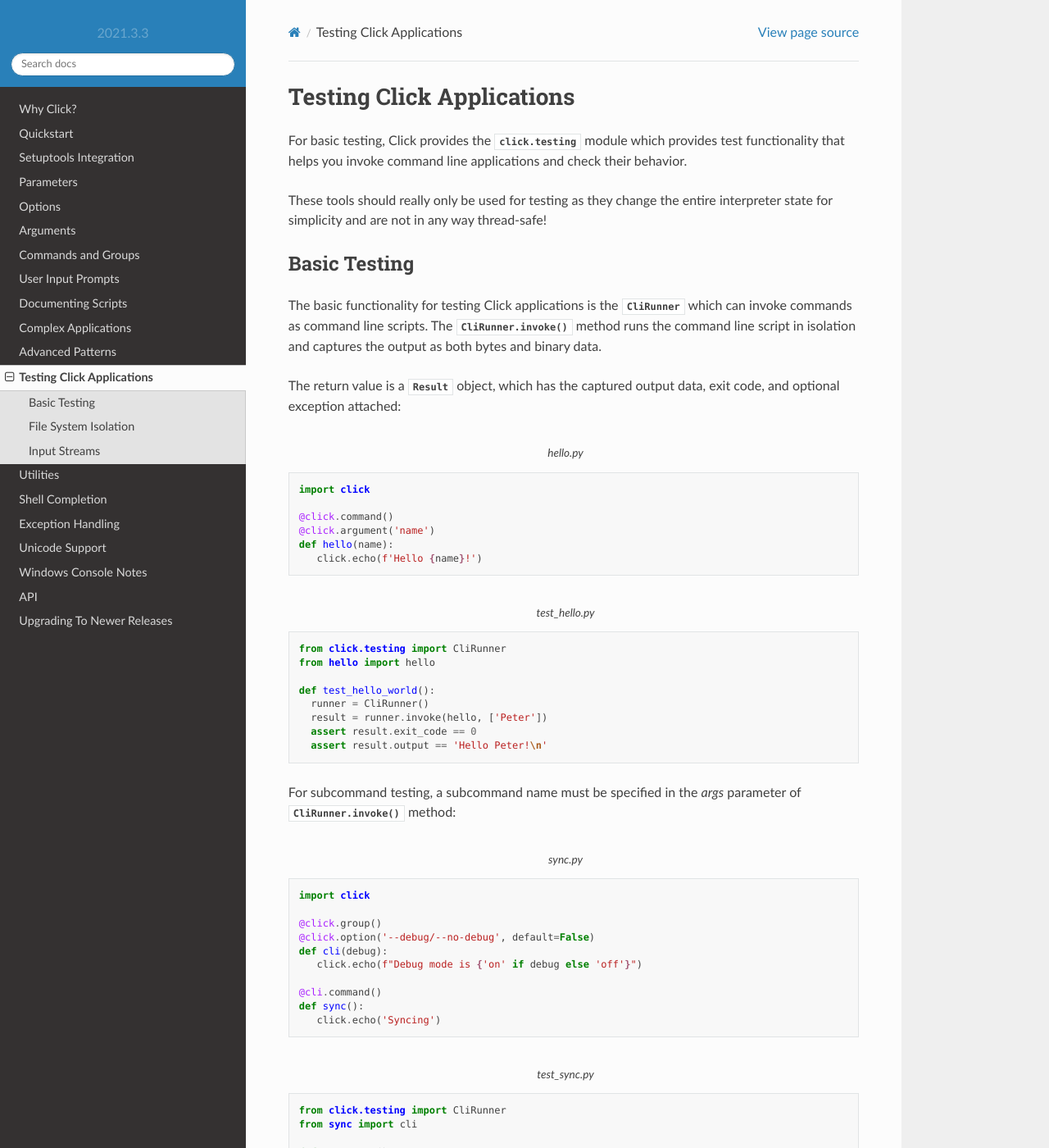
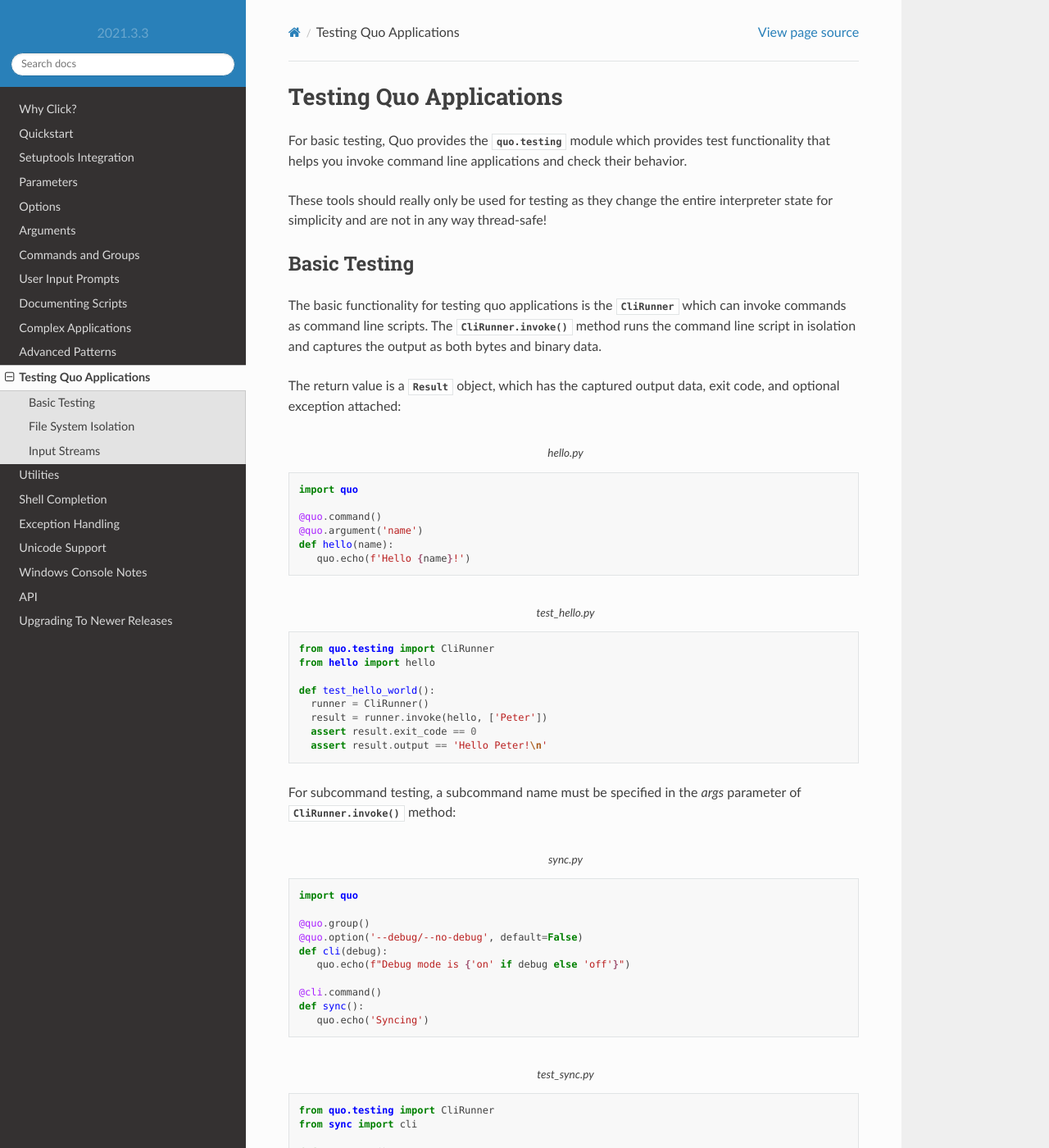
Before and after one commit to scalabli/quo, a Sphinx documentation site: the page built from docs/testing.rst, in a window 1280 px wide and 1400 px high. Shown: the whole window at 82% size. Built offline with Sphinx 7.4.7 and the Read the Docs theme 2.0.0, drawn with Linux system fonts in a browser that asks for light colours; pages that are not in the unit, such as notebooks, are missing from menus; some of the changed text lies outside the part shown.

Commit message:
Update testing.rst

```diff
--- a/docs/testing.rst
+++ b/docs/testing.rst
@@ -1,9 +1,9 @@
-Testing Click Applications
+Testing Quo Applications
 ==========================
 
-.. currentmodule:: click.testing
+.. currentmodule:: quo.testing
 
-For basic testing, Click provides the :mod:`click.testing` module which
+For basic testing, Quo provides the :mod:`quo.testing` module which
 provides test functionality that helps you invoke command line
 applications and check their behavior.
 
@@ -14,7 +14,7 @@ thread-safe!
 Basic Testing
 -------------
 
-The basic functionality for testing Click applications is the
+The basic functionality for testing quo applications is the
 :class:`CliRunner` which can invoke commands as command line scripts.  The
 :meth:`CliRunner.invoke` method runs the command line script in isolation
 and captures the output as both bytes and binary data.
@@ -25,17 +25,17 @@ data, exit code, and optional exception attached:
 .. code-block:: python
    :caption: hello.py
 
-   import click
+   import quo
 
-   @click.command()
-   @click.argument('name')
+   @quo.command()
+   @quo.argument('name')
    def hello(name):
-      click.echo(f'Hello {name}!')
+      quo.echo(f'Hello {name}!')
 
 .. code-block:: python
    :caption: test_hello.py
 
-   from click.testing import CliRunner
+   from quo.testing import CliRunner
    from hello import hello
 
    def test_hello_world():
@@ -49,21 +49,21 @@ For subcommand testing, a subcommand name must be specified in the `args` parame
 .. code-block:: python
    :caption: sync.py
 
-   import click
+   import quo
 
-   @click.group()
-   @click.option('--debug/--no-debug', default=False)
+   @quo.group()
+   @quo.option('--debug/--no-debug', default=False)
    def cli(debug):
-      click.echo(f"Debug mode is {'on' if debug else 'off'}")
+      quo.echo(f"Debug mode is {'on' if debug else 'off'}")
 
    @cli.command()
    def sync():
-      click.echo('Syncing')
+      quo.echo('Syncing')
 
 .. code-block:: python
    :caption: test_sync.py
 
-   from click.testing import CliRunner
+   from quo.testing import CliRunner
    from sync import cli
 
    def test_sync():
@@ -89,17 +89,17 @@ current working directory to a new, empty folder.
 .. code-block:: python
    :caption: cat.py
 
-   import click
+   import quo
 
-   @click.command()
-   @click.argument('f', type=click.File())
+   @quo.command()
+   @quo.argument('f', type=quo.File())
    def cat(f):
-      click.echo(f.read())
+      quo.echo(f.read())
 
 .. code-block:: python
    :caption: test_cat.py
 
-   from click.testing import CliRunner
+   from quo.testing import CliRunner
    from cat import cat
 
    def test_cat():
@@ -121,17 +121,17 @@ stream (stdin).  This is very useful for testing prompts, for instance:
 .. code-block:: python
    :caption: prompt.py
 
-   import click
+   import quo
 
-   @click.command()
-   @click.option('--foo', prompt=True)
+   @quo.command()
+   @quo.option('--foo', prompt=True)
    def prompt(foo):
-      click.echo(f"foo={foo}")
+      quo.echo(f"foo={foo}")
 
 .. code-block:: python
    :caption: test_prompt.py
 
-   from click.testing import CliRunner
+   from quo.testing import CliRunner
    from prompt import prompt
 
    def test_prompts():
```
